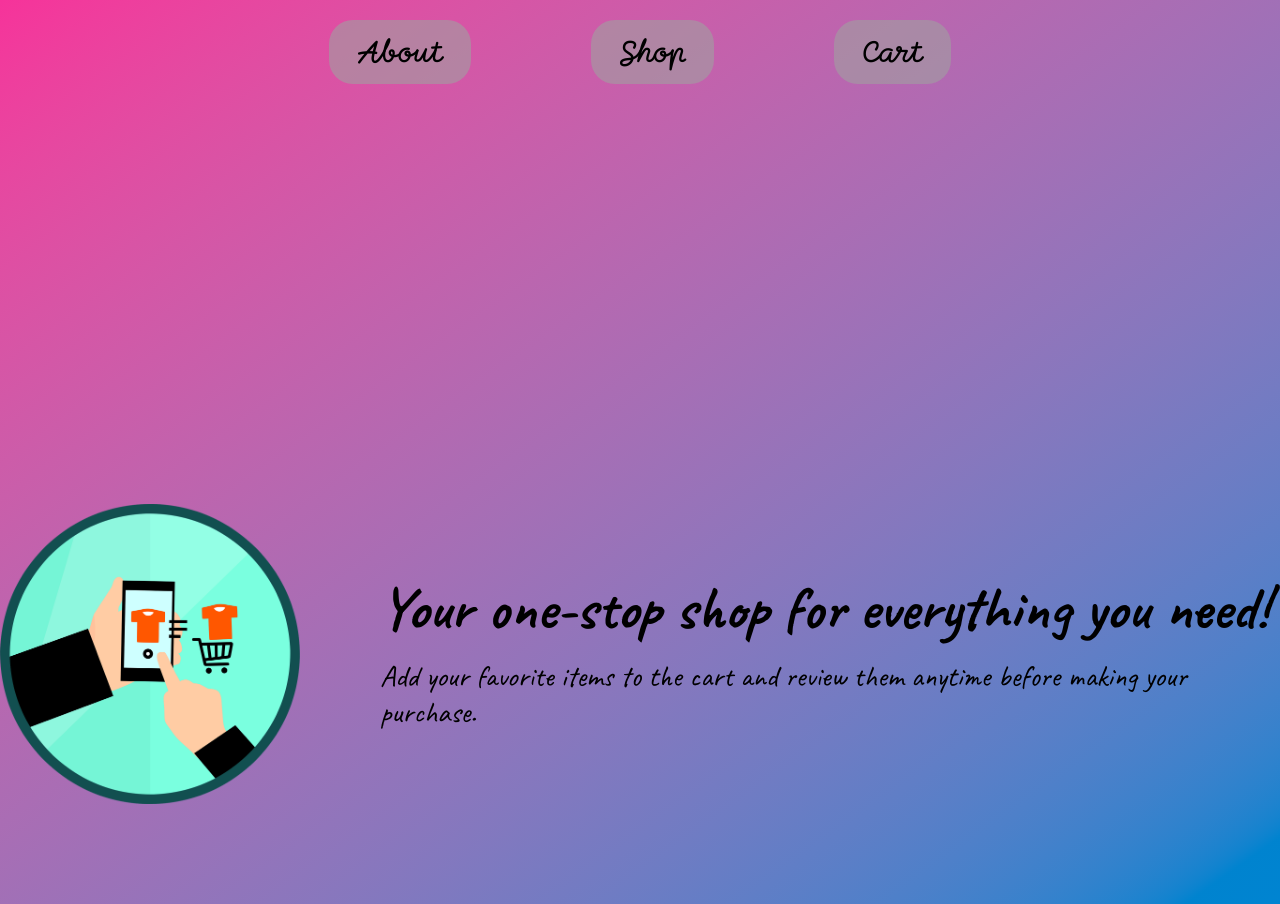
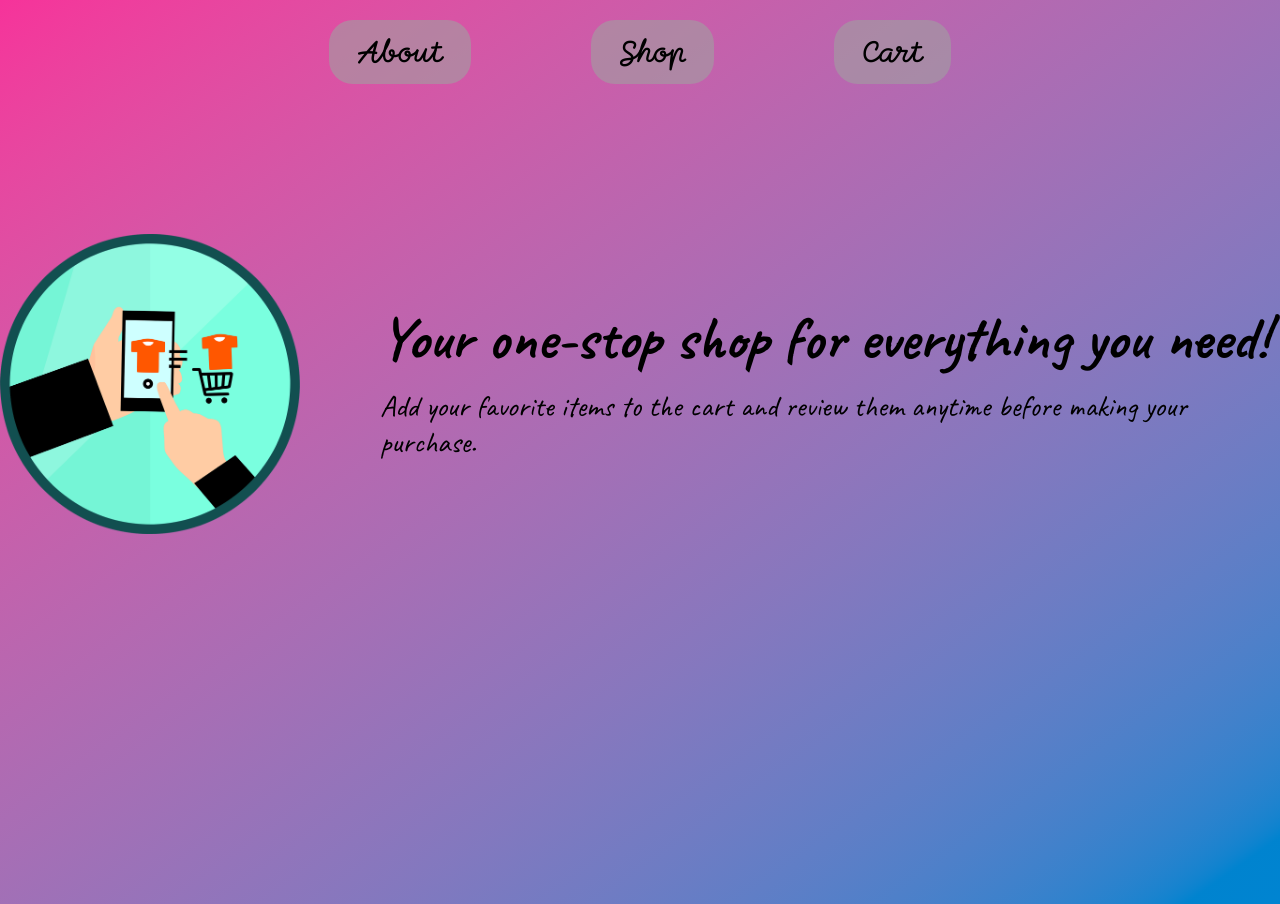
Before and after one commit to dayercher005/Shopping_Cart, a React (Vite) app: page /About in a window 1280 px wide. Built offline with nearby package versions, Linux system fonts and the light colour scheme.

Commit message:
Added incomplete outlet contetxt from react routing

```diff
--- a/src/pages/about/About.jsx
+++ b/src/pages/about/About.jsx
@@ -8,14 +8,14 @@ export default function About() {
 
     return (
 
-        <div className="h-screen">
+        <div className="h-screen items-center">
+            <div className="flex gap-20 justify-center items-center h-7/10">
+                    <img className="size-75 self-center" src={ShoppingIcon}></img>
+                    <div className="self-center">
+                        <h1 className="text-6xl font-Caveat font-bold pb-5">{AboutText}</h1>
+                        <h2 className="text-3xl font-Caveat">{AboutSubtext}</h2>
+                    </div>
 
-            <div className="flex justify-center items-center pt-100 gap-20 ">
-                <img className="size-75" src={ShoppingIcon}></img>
-                <div>
-                    <h1 className="text-6xl font-Caveat font-bold pb-5">{AboutText}</h1>
-                    <h2 className="text-3xl font-Caveat">{AboutSubtext}</h2>
-                </div>
             </div>
         </div>
 
--- a/src/pages/cart/Cart.jsx
+++ b/src/pages/cart/Cart.jsx
@@ -1,10 +1,12 @@
-import Navbar from "/src/components/navbar/Navbar.jsx"
+import { useState } from 'react'
 
 export default function Cart() {
 
     return (
         <div className="bg-linear-to-br from-pink-500 to-sky-600 h-screen">
+            <div className="bg-white border-2xl">
 
+            </div>
         </div>
     )
 }
--- a/src/pages/home/Home.jsx
+++ b/src/pages/home/Home.jsx
@@ -1,15 +1,18 @@
+import React from 'react'
 import Navbar from '/src/components/navbar/Navbar.jsx'
 import { Outlet } from 'react-router'
 
 export default function Home() {
 
+    const [cartItems, setCartItems] = React.useState([])
+
     return(
-        <div className="bg-linear-to-br from-pink-500 to-sky-600">
+        <div className="h-auto bg-linear-to-br from-pink-500 to-sky-600">
             <div className="flex justify-center">
                 <Navbar></Navbar>
             </div>
 
-            <Outlet />
+            <Outlet context={[cartItems, setCartItems]}/>
         </div>
     )
 }
--- a/src/pages/shop/Shop.jsx
+++ b/src/pages/shop/Shop.jsx
@@ -1,4 +1,5 @@
-import {useState, useEffect} from "react"
+import { useState, useEffect } from "react"
+import { useOutletContext } from "react-router-dom"
 import Card from "/src/components/card/Card.jsx"
 
 export default function Shop() {
@@ -6,6 +7,7 @@ export default function Shop() {
     const [shop, setShop] = useState([])
     const [error, setError] = useState(null)
     const [loading, setLoading] = useState(true)
+    const [cartItems, setCartItems] = useOutletContext()
 
     useEffect(() => {
 
@@ -45,6 +47,8 @@ export default function Shop() {
         <Card name={item.name} image={item.image} price={item.price}></Card>
     )
 
+
+
     if (loading) return (
         <div className="flex h-screen justify-center items-center bg-linear-to-br from-pink-500 to-sky-600">
             <p className="font-Caveat text-7xl">Loading ...</p>
```
